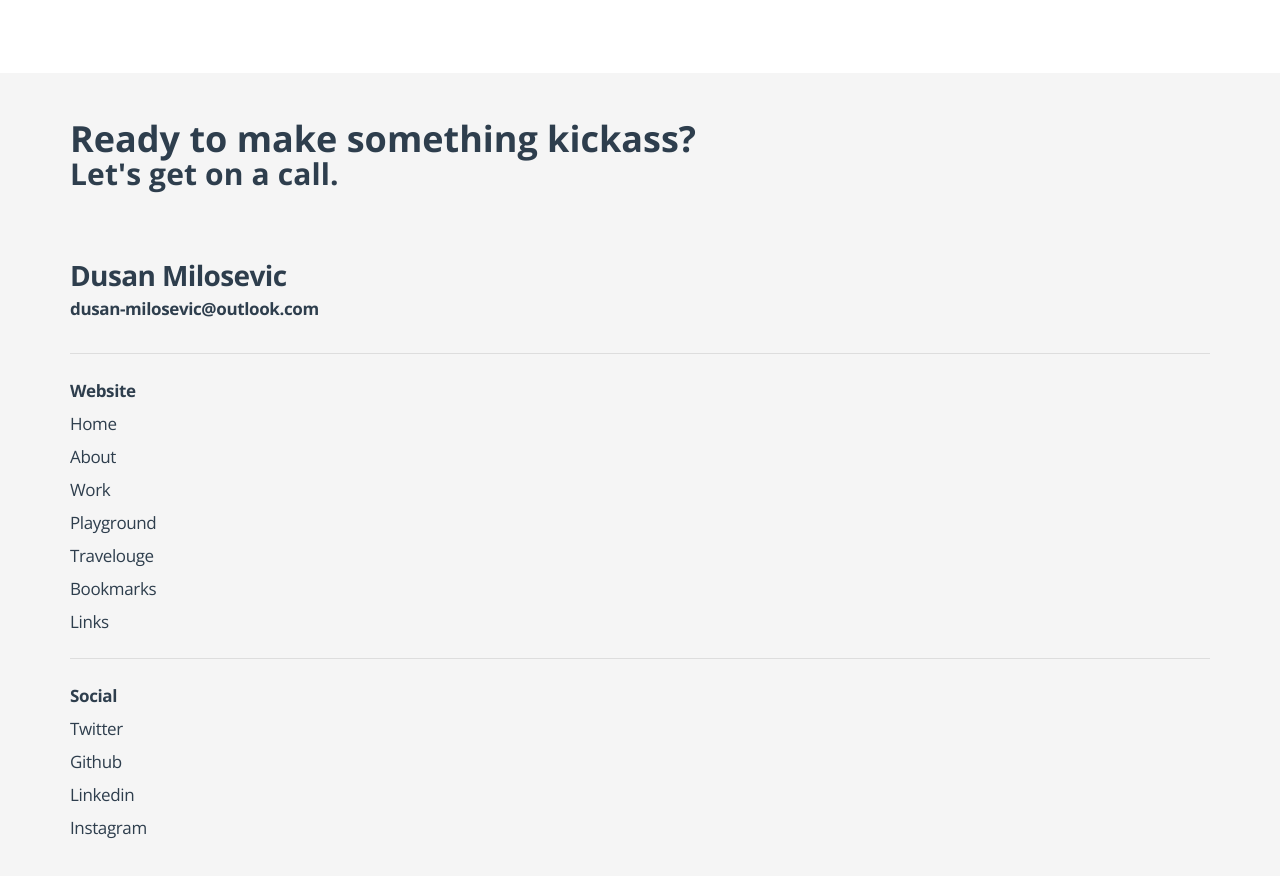
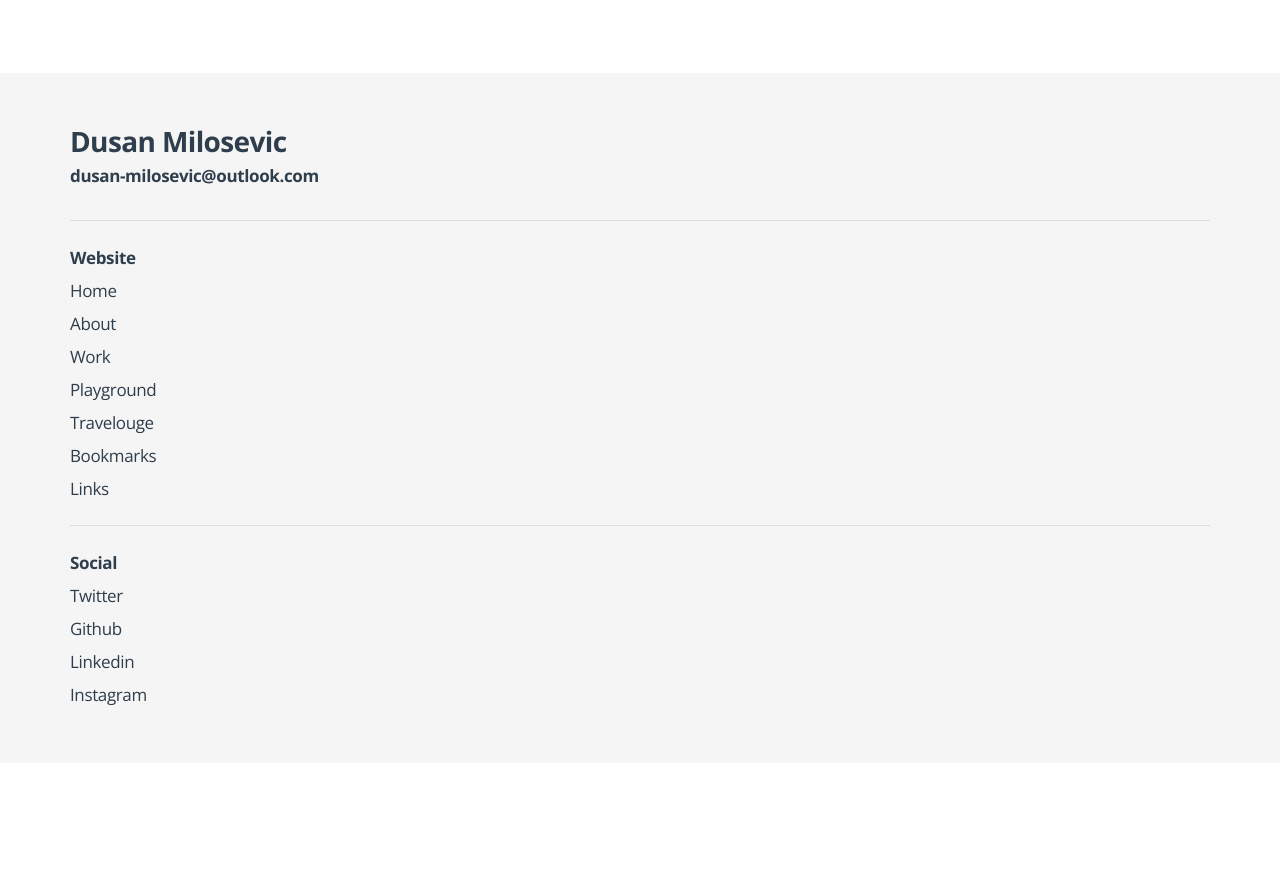
Before and after one commit to DEmanderbag/portfoliov2, a Next.js app: page /playground in a window 1280 px wide. Shown: the part 820-1696 px from the top of the page. After the commit the page ends 1583 px from the top, so only its background shows below. Built offline with nearby package versions, Linux system fonts and the light colour scheme.

Commit message:
Update footer

```diff
--- a/components/layout/Footer.js
+++ b/components/layout/Footer.js
@@ -6,10 +6,6 @@ const Footer = () => {
   return (
     <footer className={styles.footer}>
       <div className={styles.wrapper}>
-        <div className={styles.message}>
-          <h2>{data[0].question}</h2>
-          <h3>{data[0].action}</h3>
-        </div>
         <div className={styles.contact}>
           <p>{data[0].name}</p>
           <a href={`mailto:${data[0].email}`}>{data[0].email}</a>
--- a/data/footer.json
+++ b/data/footer.json
@@ -1,7 +1,5 @@
 [
   {
-    "question": "Ready to make something kickass?",
-    "action": "Let's get on a call.",
     "name": "Dusan Milosevic",
     "email": "dusan-milosevic@outlook.com"
   },
--- a/styles/layout/Footer.module.scss
+++ b/styles/layout/Footer.module.scss
@@ -6,16 +6,6 @@
   .wrapper {
     max-width: 1140px;
     margin: 0 auto;
-  }
-  .message {
-    margin-bottom: var(--size-9);
-    h2 {
-      font-size: 36px;
-      line-height: 1;
-    }
-    h3 {
-      font-size: 30px;
-    }
   }
   .contact {
     font-weight: 700;
```
